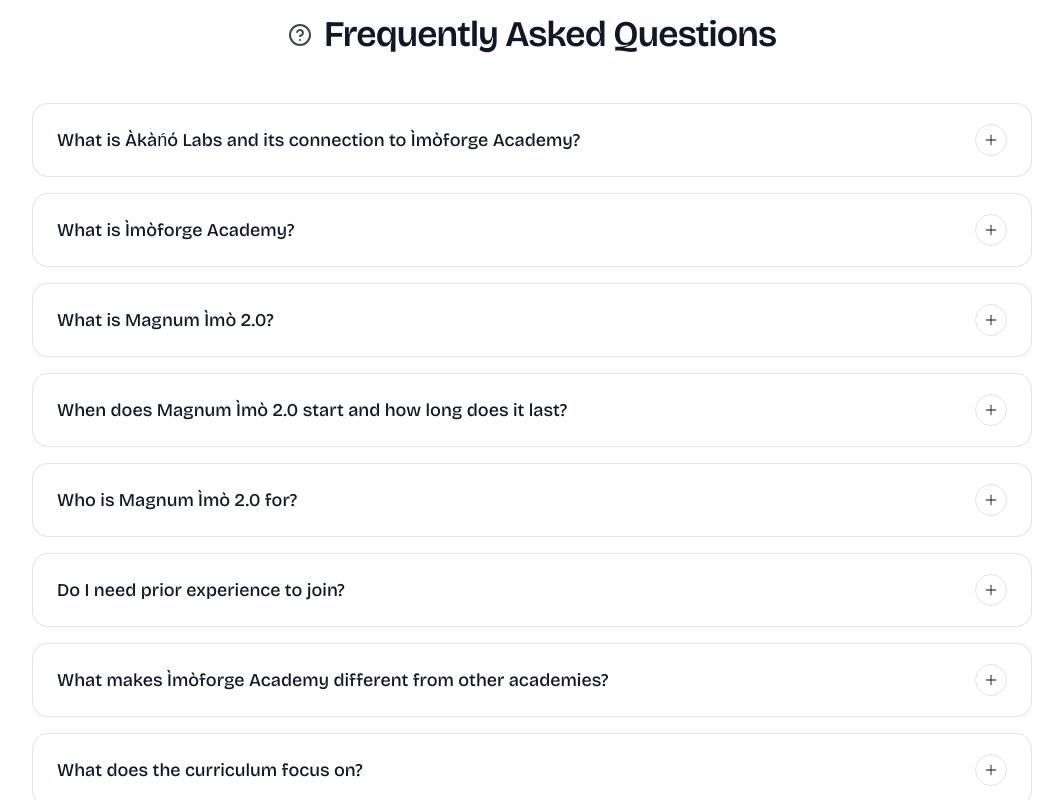
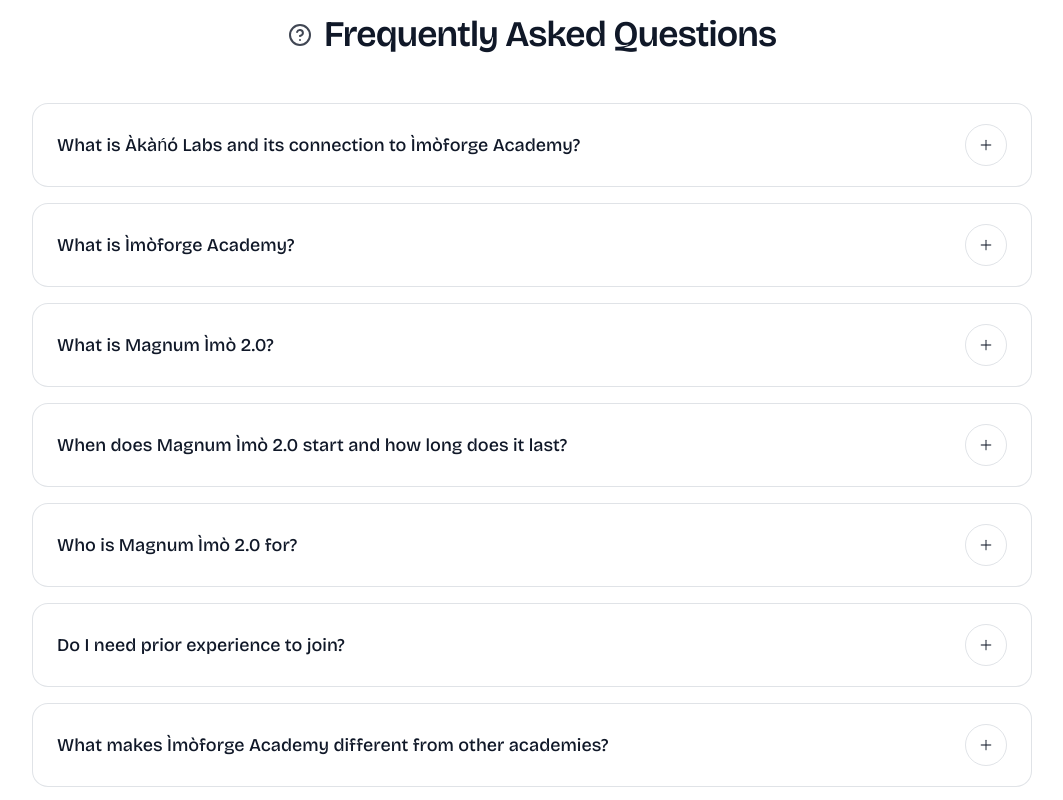
Before and after one commit to azzzops/-m-forge-Academy, a React (Vite) app: page / in a window 1280 px wide. Shown: the part 7560-8360 px from the top of the page, without its empty margins (108-1171 px from the left). Built offline with nearby package versions, Linux system fonts and the light colour scheme.

Commit message:
hopefully the fix

```diff
--- a/src/components/faq.jsx
+++ b/src/components/faq.jsx
@@ -204,7 +204,7 @@
                     {faq.question}
                   </span>
 
-                  <span className="flex h-8 w-8 items-center justify-center rounded-full border border-border text-muted-foreground">
+                  <span className="flex p-3 items-center justify-center rounded-full border border-border text-muted-foreground">
                     {isOpen ? <Minus className="h-4 w-4" /> : <Plus className="h-4 w-4" />}
                   </span>
                 </button>
@@ -227,11 +227,11 @@
                       className="overflow-hidden"
                     >
                       <div className="px-6 pb-6 w-full text-sm md:text-base leading-relaxed text-muted-foreground space-y-3 wrap-break-word">
-                        <p>
+
                             {Array.isArray(faq.answer)
                               ? faq.answer.map((text, i) => <p key={i}>{text}</p>)
                               : <p>{faq.answer}</p>}
-                        </p>
+
                       </div>
                     </motion.div>
                   )}
```
